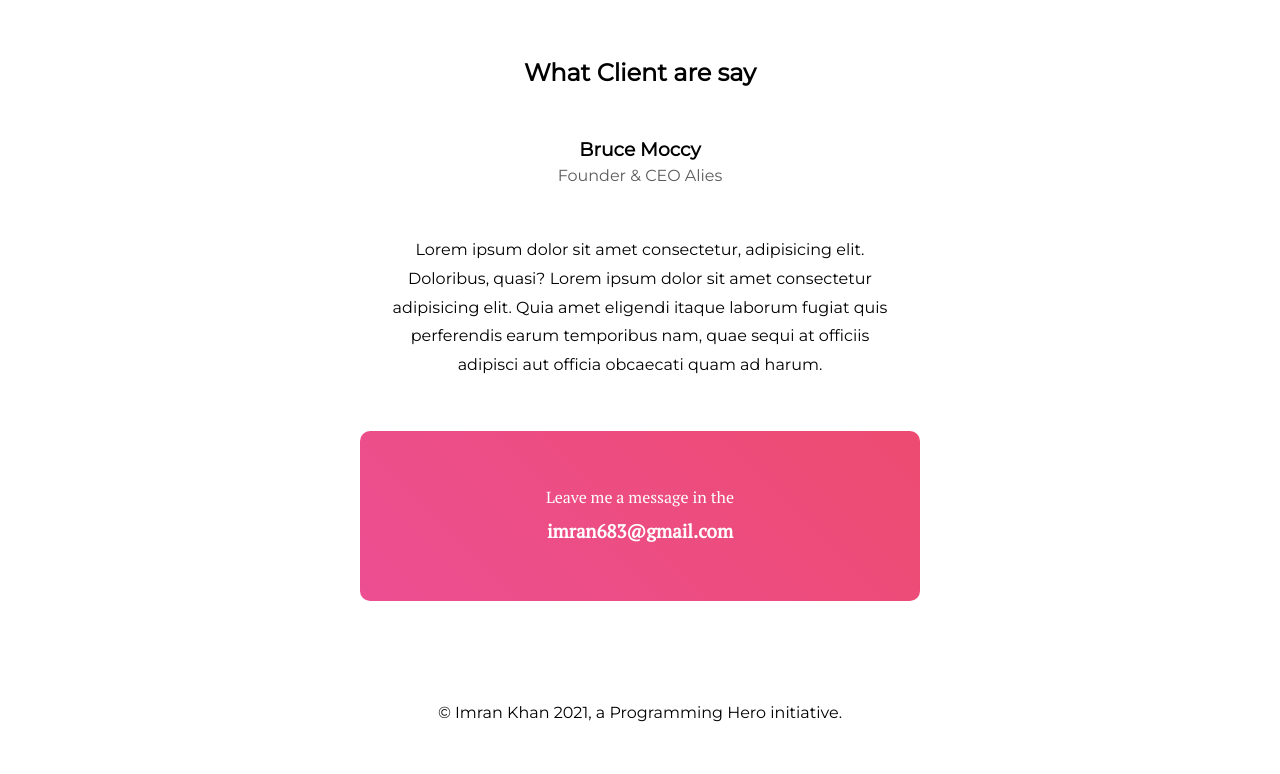
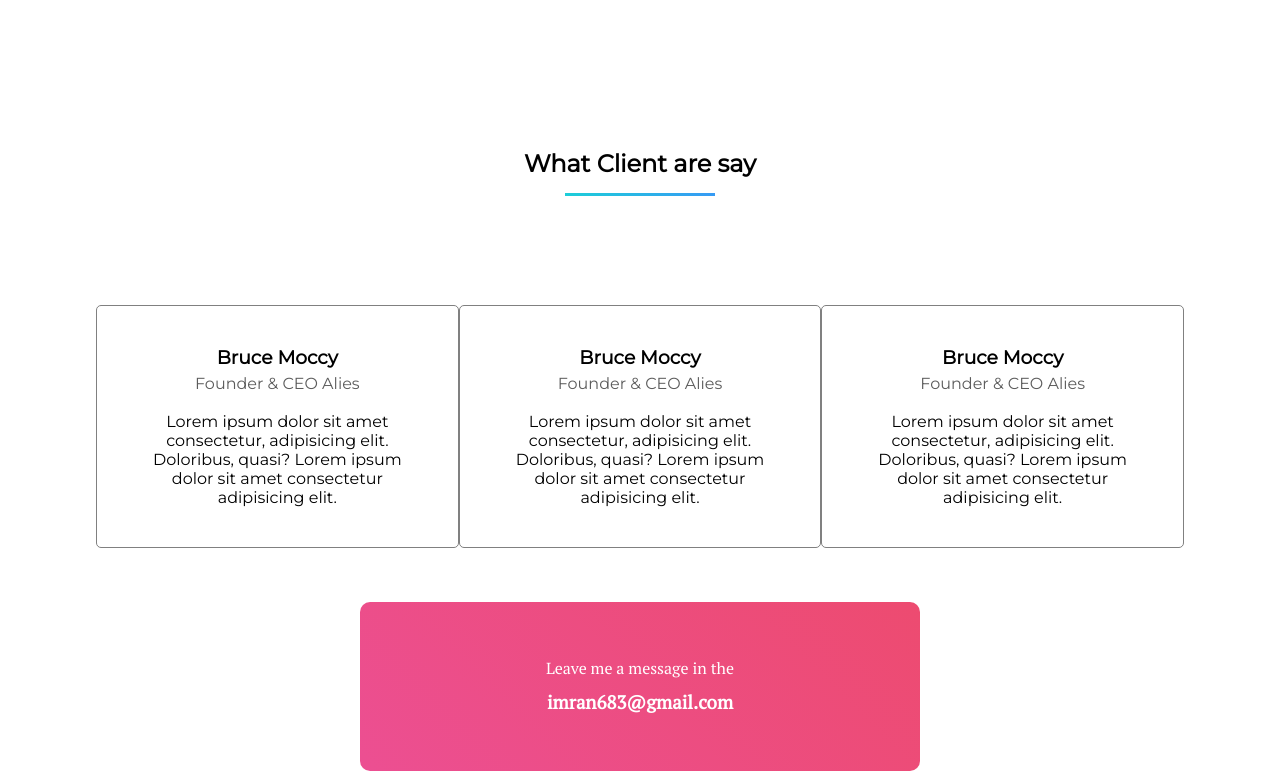
Before and after one commit to codingimran/peronal-website, a plain HTML site: page index.html in a window 1280 px wide. Shown: the part 1502-2276 px from the top of the page. Before the commit the page ends 2236 px from the top, so only its background shows below. Drawn offline with Linux system fonts and the light colour scheme; files whose address does not match are found by name.

Commit message:
Client area new style

```diff
--- a/css/style.css
+++ b/css/style.css
@@ -6,7 +6,7 @@
 
 body {
   font-family: "Montserrat", sans-serif;
-  width: 80%;
+  width: 85%;
   margin: auto;
 }
 
@@ -104,10 +104,6 @@ body {
   text-align: center;
 }
 
-.ab-div h2 {
-  padding-bottom: 5%;
-}
-
 .ab-div > p {
   margin-bottom: 5%;
   padding: 0 25%;
@@ -144,3 +140,27 @@ footer {
   background-image: url(./image/footer-bg.png);
   background-repeat: no-repeat;
 }
+
+.ab-div .border {
+  border-bottom: 3px solid;
+  border-image: linear-gradient(45deg, rgb(28, 206, 216), rgb(55, 153, 245));
+  border-image-slice: 1;
+  width: 150px;
+  margin: 15px auto 5% auto;
+}
+
+.flex-container {
+  display: flex;
+}
+
+.cm-style {
+  width: 400px;
+  border: 1px solid gray;
+  margin: 5% auto;
+  padding: 40px;
+  border-radius: 5px;
+}
+
+.whosays {
+  padding-bottom: 5px;
+}
--- a/css/zoom.css
+++ b/css/zoom.css
@@ -1,10 +1,14 @@
-#myImg {
+#myImg,
+#myImg2,
+#myImg3 {
   border-radius: 5px;
   cursor: pointer;
   transition: 0.3s;
 }
 
-#myImg:hover {
+#myImg:hover,
+#myImg2:hover,
+#myImg3:hover {
   opacity: 0.7;
 }
 
--- a/index.html
+++ b/index.html
@@ -67,18 +67,45 @@
     <section class="about-us">
       <div class="ab-div">
         <h2>What Client are say</h2>
+        <div class="border"></div>
+        <div class="flex-container">
+          <div class="cm-style">
             <div class="whosays">
               <h3>Bruce Moccy</h3>
               <p class="ceo-text-style">Founder & CEO Alies</p>
             </div>
 
             <p>
-          Lorem ipsum dolor sit amet consectetur, adipisicing elit. Doloribus,
-          quasi? Lorem ipsum dolor sit amet consectetur adipisicing elit. Quia
-          amet eligendi itaque laborum fugiat quis perferendis earum temporibus
-          nam, quae sequi at officiis adipisci aut officia obcaecati quam ad
-          harum.
+              Lorem ipsum dolor sit amet consectetur, adipisicing elit.
+              Doloribus, quasi? Lorem ipsum dolor sit amet consectetur
+              adipisicing elit.
             </p>
+          </div>
+          <div class="cm-style">
+            <div class="whosays">
+              <h3>Bruce Moccy</h3>
+              <p class="ceo-text-style">Founder & CEO Alies</p>
+            </div>
+
+            <p>
+              Lorem ipsum dolor sit amet consectetur, adipisicing elit.
+              Doloribus, quasi? Lorem ipsum dolor sit amet consectetur
+              adipisicing elit.
+            </p>
+          </div>
+          <div class="cm-style">
+            <div class="whosays">
+              <h3>Bruce Moccy</h3>
+              <p class="ceo-text-style">Founder & CEO Alies</p>
+            </div>
+
+            <p>
+              Lorem ipsum dolor sit amet consectetur, adipisicing elit.
+              Doloribus, quasi? Lorem ipsum dolor sit amet consectetur
+              adipisicing elit.
+            </p>
+          </div>
+        </div>
       </div>
       <div class="card-style">
         <p>Leave me a message in the</p>
```
Lines whose indentation alone changed are shown as unchanged.
